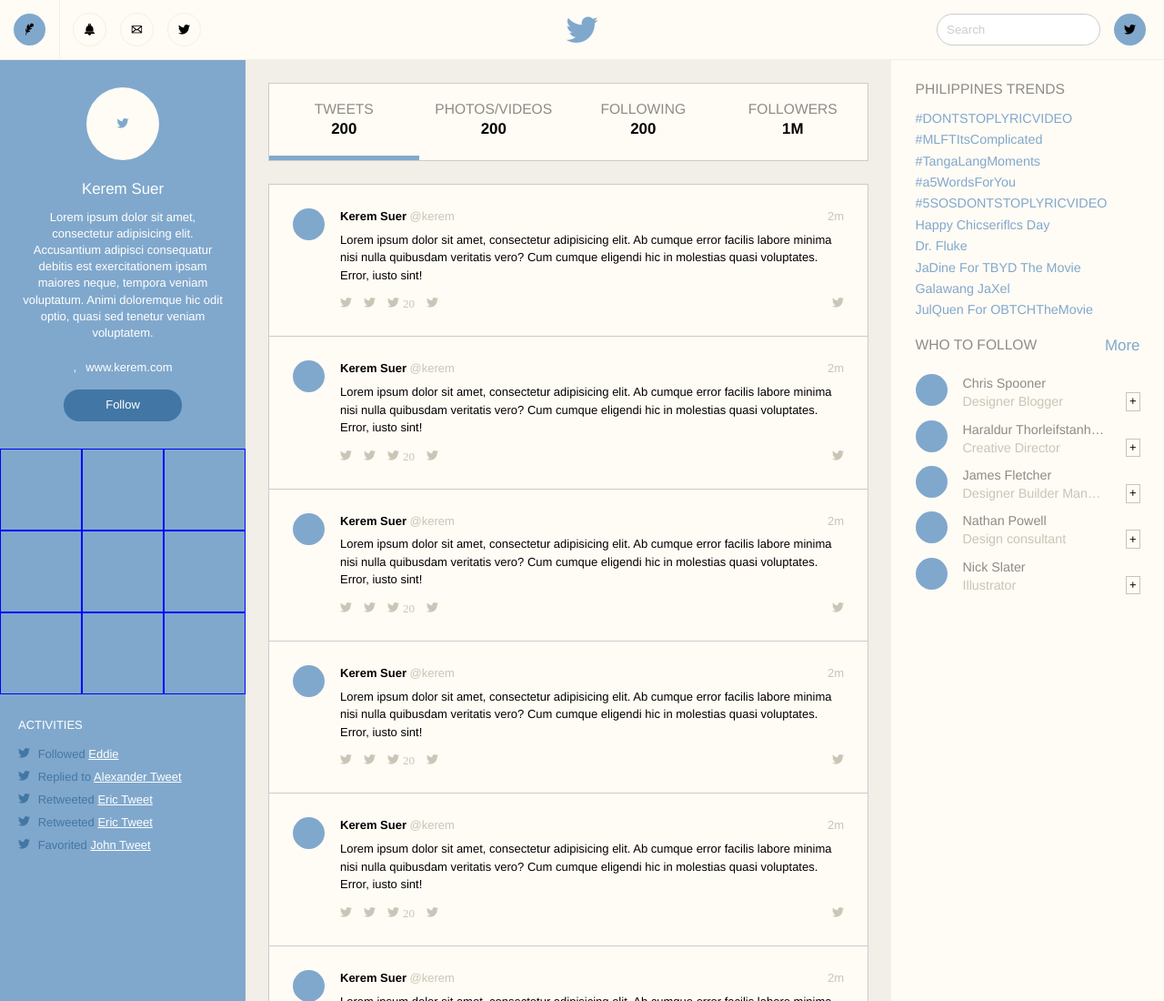
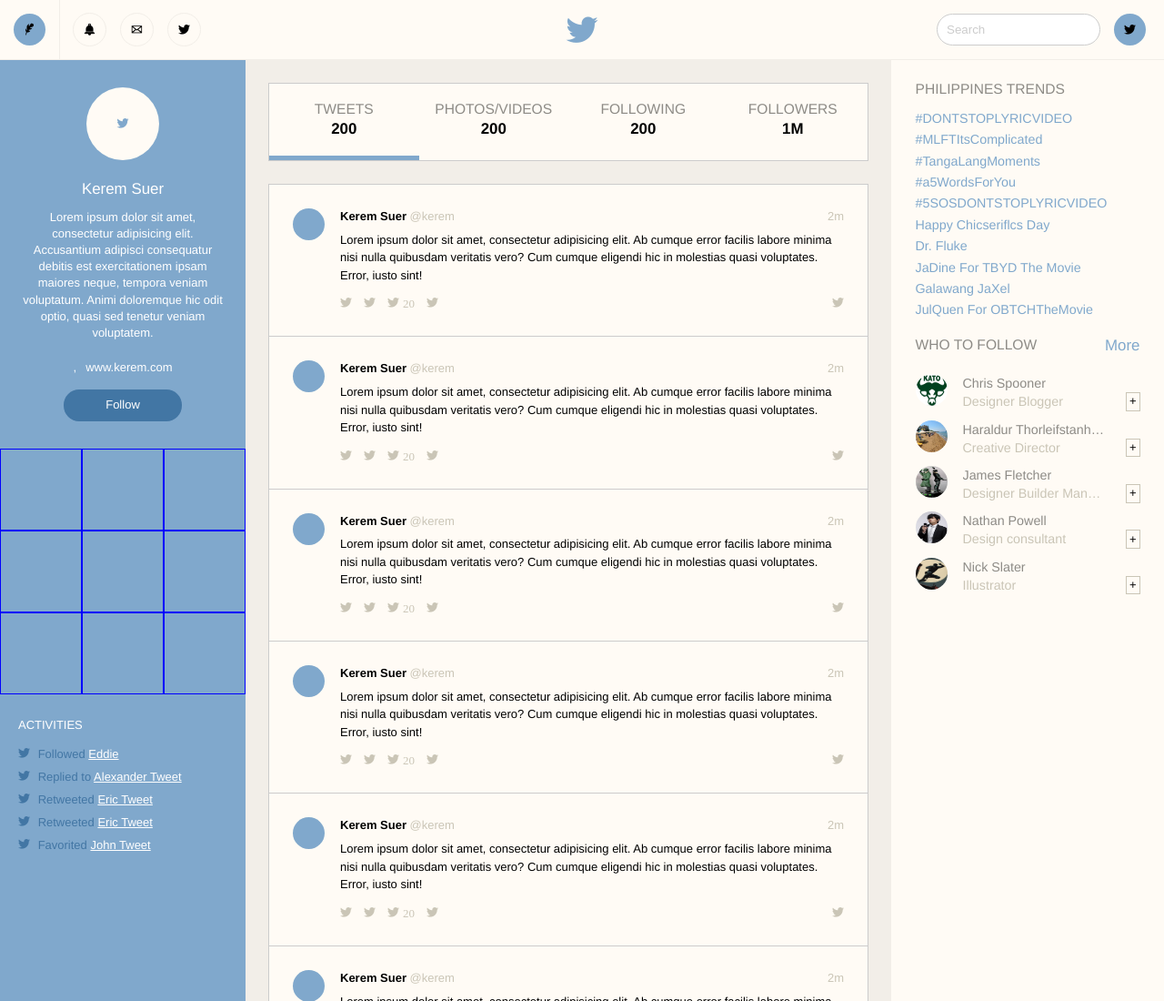
Before and after one commit to Agreal/design, a plain HTML site: page twitter/index.html in a window 1280 px wide. Shown: the top 1100 px of the page at 91% size. Drawn offline with Linux system fonts and the light colour scheme; files whose address does not match are found by name.

Commit message:
update head portrait of right side

```diff
--- a/twitter/index.html
+++ b/twitter/index.html
@@ -133,7 +133,10 @@
                         <a class="more" href="#">More</a>
                     </div>
                     <li>
-                        <div class="circle user"></div>
+                        <!--<div class="circle user">-->
+                        <div>
+                            <img src="img/comp_kato-logo-1.jpg">
+                        </div>
                         <article>
                             <div>
                                 <p class="name">Chris Spooner</p>
@@ -143,7 +146,10 @@
                         </article>
                     </li>
                     <li>
-                        <div class="circle user"></div>
+                        <!--<div class="circle user"></div>-->
+                        <div>
+                            <img src="img/458.jpg">
+                        </div>
                         <article>
                             <div>
                                 <p class="name">Haraldur Thorleifstanhume</p>
@@ -153,7 +159,10 @@
                         </article>
                     </li>
                     <li>
-                        <div class="circle user"></div>
+                        <!--<div class="circle user"></div>-->
+                        <div>
+                            <img src="img/images.jpeg">
+                        </div>
                         <article>
                             <div>
                                 <p class="name">James Fletcher</p>
@@ -163,7 +172,10 @@
                         </article>
                     </li>
                     <li>
-                        <div class="circle user"></div>
+                        <!--<div class="circle user"></div>-->
+                        <div>
+                            <img src="img/jay_cho_kato.jpg">
+                        </div>
                         <article>
                             <div>
                                 <p class="name">Nathan Powell</p>
@@ -173,7 +185,10 @@
                         </article>
                     </li>
                     <li>
-                        <div class="circle user"></div>
+                        <!--<div class="circle user"></div>-->
+                        <div>
+                            <img src="img/kato_09_cover_low.jpg">
+                        </div>
                         <article>
                             <div>
                                 <p class="name">Nick Slater</p>
--- a/twitter/sass/style.scss
+++ b/twitter/sass/style.scss
@@ -382,8 +382,15 @@
       position: relative;
       margin-top: 0.8rem;
 
-      .circle {
-        background-color: $bg-color-blue;
+//      .circle {
+//        background-color: $bg-color-blue;
+//      }
+
+      img{
+        height: 35px;
+        width: 35px;
+        border-radius: 35px 35px;
+        position: absolute;
       }
 
       .user {
```
Also changed, not shown: twitter/img/458.jpg (added), twitter/img/comp_kato-logo-1.jpg (added), twitter/img/images.jpeg (added), twitter/img/jay_cho_kato.jpg (added), twitter/img/kato.jpg (added), twitter/img/kato_09_cover_low.jpg (added), twitter/img/kevin-smith-kato-1b.jpg (added), twitter/img/mezco-kato.jpg (added), twitter/stylesheets/style.css.
